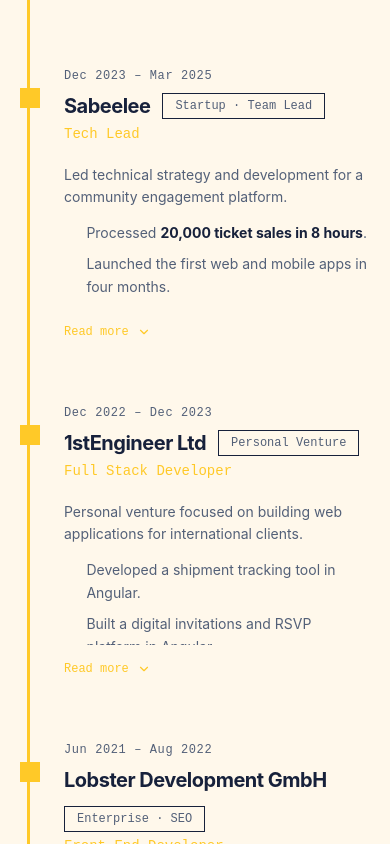
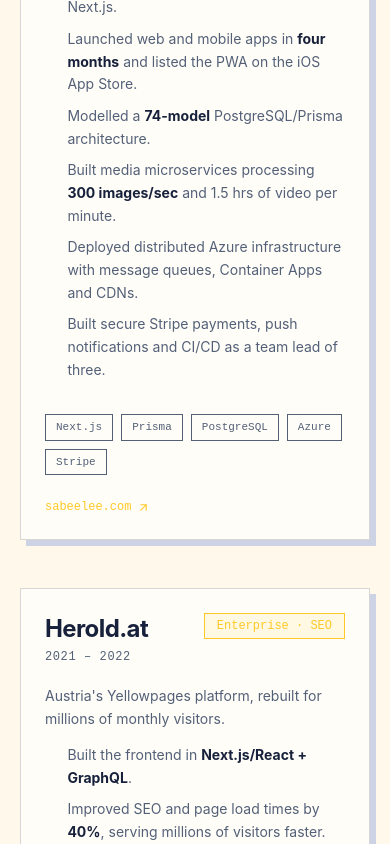
Before and after one commit to hasnainhaider2663/hasnain-cv, a React (Vite) app: page / in a window 390 px wide. Shown: the part 3920-4764 px from the top of the page. Built offline with nearby package versions, Linux system fonts and the light colour scheme.

Commit message:
feat: replace experience timeline with projects section
Hide role timeline, surface shipped products sourced from CV. Projects
data loaded from markdown content with typed metadata, links verified
live.

```diff
--- a/src/App.tsx
+++ b/src/App.tsx
@@ -2,7 +2,8 @@
 import Hero from './components/Hero'
 import Marquee from './components/Marquee'
 import Highlights from './components/Highlights'
-import Experience from './components/Experience'
+import Projects from './components/Projects'
+// import Experience from './components/Experience'
 import Skills from './components/Skills'
 import Education from './components/Education'
 import References from './components/References'
@@ -16,7 +17,8 @@
         <Hero />
         <Marquee />
         <Highlights />
-        <Experience />
+        <Projects />
+        {/* <Experience /> */}
         <Skills />
         <Education />
         <References />
--- a/src/components/Nav.tsx
+++ b/src/components/Nav.tsx
@@ -4,7 +4,7 @@
 
 const LINKS = [
   { label: 'Highlights', href: '#highlights' },
-  { label: 'Experience', href: '#experience' },
+  { label: 'Projects', href: '#projects' },
   { label: 'Skills', href: '#skills' },
   { label: 'Fun Facts', href: '#education' },
   { label: 'Contact', href: '#contact' },
--- /dev/null
+++ b/src/components/Projects.tsx
@@ -0,0 +1,48 @@
+import { ArrowUpRight } from 'lucide-react'
+import { Pill, Reveal, SectionHeading } from './ui'
+import { projects } from '../data/projects'
+
+export default function Projects() {
+  return (
+    <section id="projects" className="section-rule mx-auto max-w-7xl px-5 py-20 sm:px-8 md:py-28">
+      <SectionHeading index="02" label="Projects" title="Things I've built, shipped and scaled." lead="Selected products across community, commerce, streaming and edtech." />
+
+      <div className="mt-16 grid gap-x-8 gap-y-12 md:grid-cols-2">
+        {projects.map((project, i) => (
+          <Reveal key={project.slug} delay={Math.min((i % 2) * 0.08, 0.16)}>
+            <article className="paper-panel flex h-full flex-col p-6 sm:p-8">
+              <div className="flex items-start justify-between gap-4">
+                <div>
+                  <h3 className="font-sans text-2xl font-bold tracking-tight">{project.name}</h3>
+                  <p className="mt-1 font-mono text-xs tracking-wider text-muted">{project.period}</p>
+                </div>
+                {project.tag && <Pill accent>{project.tag}</Pill>}
+              </div>
+
+              <div className="prose-job mt-5 flex-1 text-sm leading-relaxed text-muted" dangerouslySetInnerHTML={{ __html: project.description }} />
+
+              <div className="mt-6 flex flex-wrap gap-2">
+                {project.stack.map(tech => (
+                  <span key={tech} className="border px-2.5 py-1 font-mono text-[11px] text-muted">
+                    {tech}
+                  </span>
+                ))}
+              </div>
+
+              {project.link && (
+                <a
+                  href={project.link}
+                  target="_blank"
+                  rel="noopener noreferrer"
+                  className="mt-6 inline-flex items-center gap-1.5 font-mono text-xs text-accent hover:underline"
+                >
+                  {project.linkLabel ?? project.link} <ArrowUpRight size={13} strokeWidth={2} />
+                </a>
+              )}
+            </article>
+          </Reveal>
+        ))}
+      </div>
+    </section>
+  )
+}
--- /dev/null
+++ b/src/content/projects/avantform.md
@@ -0,0 +1,6 @@
+Licensing and pricing platform for digital artists.
+
+- Wrote the core business logic in **Angular + TypeScript** and launched the first version in under a month.
+- Built a bulk upload system handling **gigabytes of digital assets** at once.
+- Designed a licensing/pricing engine for artists with bulk assignment to digital art.
+- Integrated **Stripe and Moneris** payments; designed the UX from scratch.
--- /dev/null
+++ b/src/content/projects/brand-binary.md
@@ -0,0 +1,6 @@
+QR-code marketing and survey platform built for HSA International Group.
+
+- Generated **one million QR codes in under 5 minutes** in the Node.js backend.
+- Built the platform in Angular 12, Node/Express and MongoDB.
+- Delivered business analytics with graphs and charts for clients.
+- Set up CI/CD and deployed on AWS with load balancers and Route53.
--- /dev/null
+++ b/src/content/projects/degree-verification.md
@@ -0,0 +1,5 @@
+Tool for universities to issue digitally verifiable degrees and documents.
+
+- Built in Angular, Node.js and MongoDB for HSA International Group.
+- Enabled tamper-evident, verifiable issuance of academic credentials.
+- Paired with business analytics presenting graphs and charts to users.
--- /dev/null
+++ b/src/content/projects/herold-at.md
@@ -0,0 +1,5 @@
+Austria's Yellowpages platform, rebuilt for millions of monthly visitors.
+
+- Built the frontend in **Next.js/React + GraphQL**.
+- Improved SEO and page load times by **40%**, serving millions of visitors faster.
+- Refactored a large, legacy-facing codebase into a modern React architecture.
--- /dev/null
+++ b/src/content/projects/radio-flamingo.md
@@ -0,0 +1,5 @@
+Two Austrian music streaming SPAs — shipped in three months.
+
+- Built **radioflamingo.at** and **antenne.at** as Angular single-page apps.
+- Streaming player, live station schedules and on-demand content.
+- Delivered both sites on time alongside the Herold.at enterprise work.
--- /dev/null
+++ b/src/content/projects/sabeelee.md
@@ -0,0 +1,8 @@
+All-in-one community engagement platform for events, halal vendors and online communities.
+
+- Processed **20,000 ticket sales in 8 hours** with a high-capacity ticketing system in Next.js.
+- Launched web and mobile apps in **four months** and listed the PWA on the iOS App Store.
+- Modelled a **74-model** PostgreSQL/Prisma architecture.
+- Built media microservices processing **300 images/sec** and 1.5 hrs of video per minute.
+- Deployed distributed Azure infrastructure with message queues, Container Apps and CDNs.
+- Built secure Stripe payments, push notifications and CI/CD as a team lead of three.
--- /dev/null
+++ b/src/content/projects/store-hunch.md
@@ -0,0 +1,6 @@
+Point of Sale software that helps brick-and-mortar stores manage and grow.
+
+- Co-founded the startup and reached **300+ daily active users**.
+- Built the desktop POS and an Android companion app in Angular.
+- Added cloud sync/backup, inventory and analytical reports.
+- Backend APIs and business logic in Node.js, MongoDB and Express; led a team of four.
--- /dev/null
+++ b/src/data/projects.json
@@ -0,0 +1,65 @@
+[
+  {
+    "slug": "sabeelee",
+    "name": "Sabeelee",
+    "tag": "Tech Lead",
+    "period": "2023 – 2025",
+    "stack": ["Next.js", "Prisma", "PostgreSQL", "Azure", "Stripe"],
+    "link": "https://www.sabeelee.com",
+    "linkLabel": "sabeelee.com"
+  },
+  {
+    "slug": "herold-at",
+    "name": "Herold.at",
+    "tag": "Enterprise · SEO",
+    "period": "2021 – 2022",
+    "stack": ["Next.js", "React", "GraphQL"],
+    "link": "https://www.herold.at",
+    "linkLabel": "herold.at"
+  },
+  {
+    "slug": "radio-flamingo",
+    "name": "Radio Flamingo & Antenne",
+    "tag": "Music Streaming",
+    "period": "2021 – 2022",
+    "stack": ["Angular", "RxJS"],
+    "link": "https://radioflamingo.at",
+    "linkLabel": "radioflamingo.at"
+  },
+  {
+    "slug": "avantform",
+    "name": "Avantform",
+    "tag": "Digital Art Licensing",
+    "period": "2019 – 2021",
+    "stack": ["Angular", "TypeScript", "Stripe", "Moneris"],
+    "link": "https://www.avantform.com",
+    "linkLabel": "avantform.com"
+  },
+  {
+    "slug": "brand-binary",
+    "name": "BrandBinary",
+    "tag": "QR Marketing",
+    "period": "2017 – 2019",
+    "stack": ["Angular", "Node.js", "Express", "MongoDB", "AWS"],
+    "link": null,
+    "linkLabel": null
+  },
+  {
+    "slug": "store-hunch",
+    "name": "Store Hunch",
+    "tag": "Co-Founder",
+    "period": "2015 – 2017",
+    "stack": ["Angular", "Node.js", "MongoDB", "Android"],
+    "link": "https://sourceforge.net/projects/storehunch-point-of-sale-free/",
+    "linkLabel": "Point of Sale"
+  },
+  {
+    "slug": "degree-verification",
+    "name": "Degree Verification",
+    "tag": "EdTech",
+    "period": "2017 – 2019",
+    "stack": ["Angular", "Node.js", "MongoDB"],
+    "link": null,
+    "linkLabel": null
+  }
+]
--- /dev/null
+++ b/src/data/projects.ts
@@ -0,0 +1,30 @@
+import { marked } from 'marked'
+import metadata from './projects.json'
+
+type ProjectMeta = {
+  slug: string
+  name: string
+  tag: string | null
+  period: string
+  stack: string[]
+  link: string | null
+  linkLabel: string | null
+}
+
+export type Project = ProjectMeta & { description: string }
+
+const descriptions = import.meta.glob('../content/projects/*.md', {
+  eager: true,
+  query: '?raw',
+  import: 'default',
+}) as Record<string, string>
+
+export const projects: Project[] = metadata.map((project) => {
+  const source = descriptions[`../content/projects/${project.slug}.md`]
+  if (!source) throw new Error(`Missing project description: ${project.slug}.md`)
+
+  return {
+    ...project,
+    description: marked.parse(source, { async: false }),
+  }
+})
```
